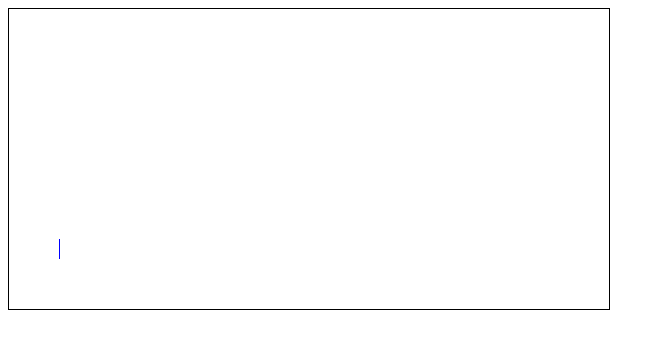
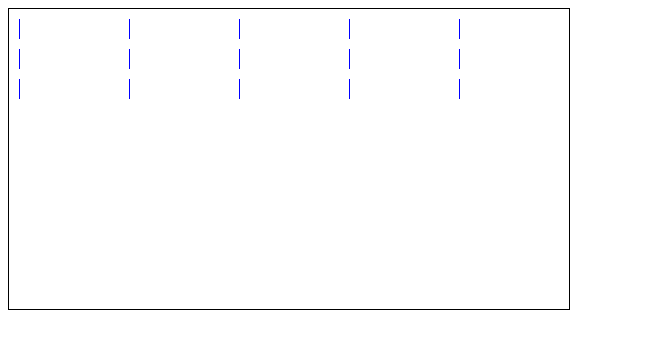
Before and after one commit to fb0801/JS-games, a plain HTML site: page breakout/index.html in a window 1280 px wide. Shown: the whole page, without its empty margins (0-665 px from the left). Drawn offline with Linux system fonts and the light colour scheme.

Commit message:
breakout setup 2

```diff
--- a/breakout/app.js
+++ b/breakout/app.js
@@ -14,7 +14,23 @@ class Block {
 
 //all blocks
 const blocks =[
-    new Block(10,270)
+    new Block(10,270),
+    new Block(120,270),
+    new Block(230,270),
+    new Block(340,270),
+    new Block(450,270),
+
+    new Block(10,240),
+    new Block(120,240),
+    new Block(230,240),
+    new Block(340,240),
+    new Block(450,240),
+
+    new Block(10,210),
+    new Block(120,210),
+    new Block(230,210),
+    new Block(340,210),
+    new Block(450,210),
 ]
 
 
@@ -24,8 +40,8 @@ function addBlocks(){
     for(let i=0; i < blocks.length; i++) {
 const block = document.createElement('div')
 block.classList.add('block')
-block.style.left = blocks[i]
-block.style.bottom ='50px'
+block.style.left = blocks[i].bottomLeft[0] + 'px'
+block.style.bottom =blocks[i].bottomLeft[1] + 'px'
 grid.appendChild(block)
     }
 }
--- a/breakout/style.css
+++ b/breakout/style.css
@@ -1,6 +1,6 @@
 .grid{
     position: absolute;
-    width: 600px;
+    width: 560px;
     height: 300px;
     border: solid black 1px;
 }
```
